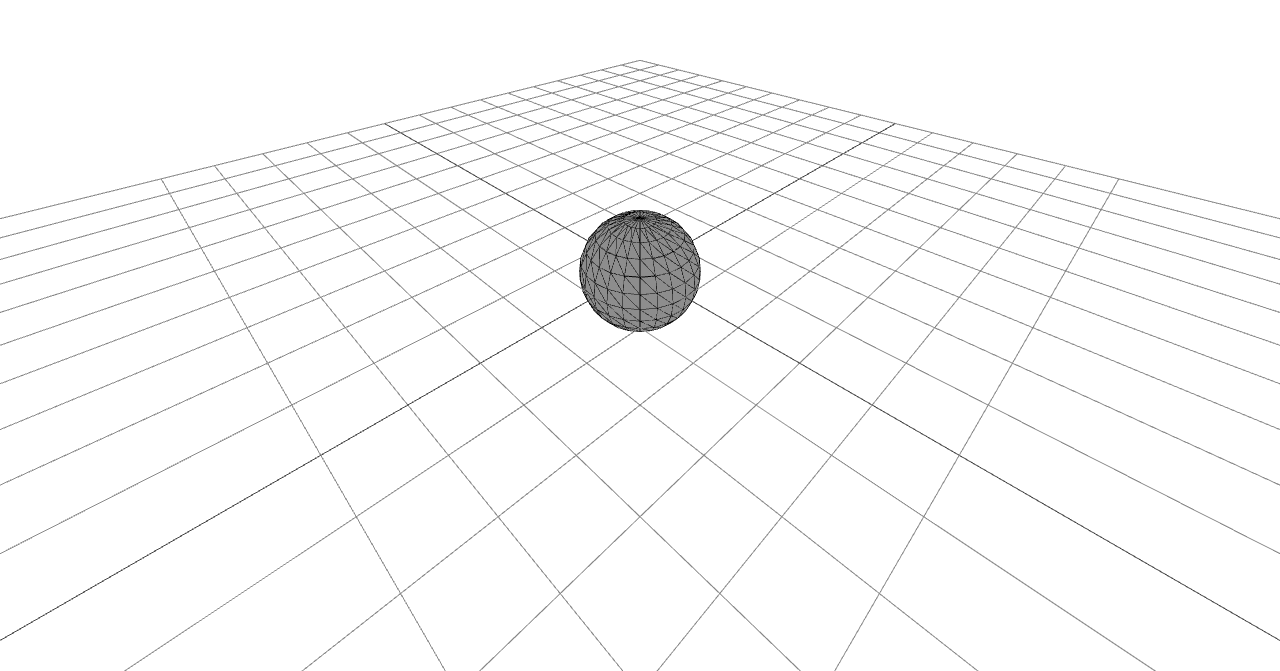
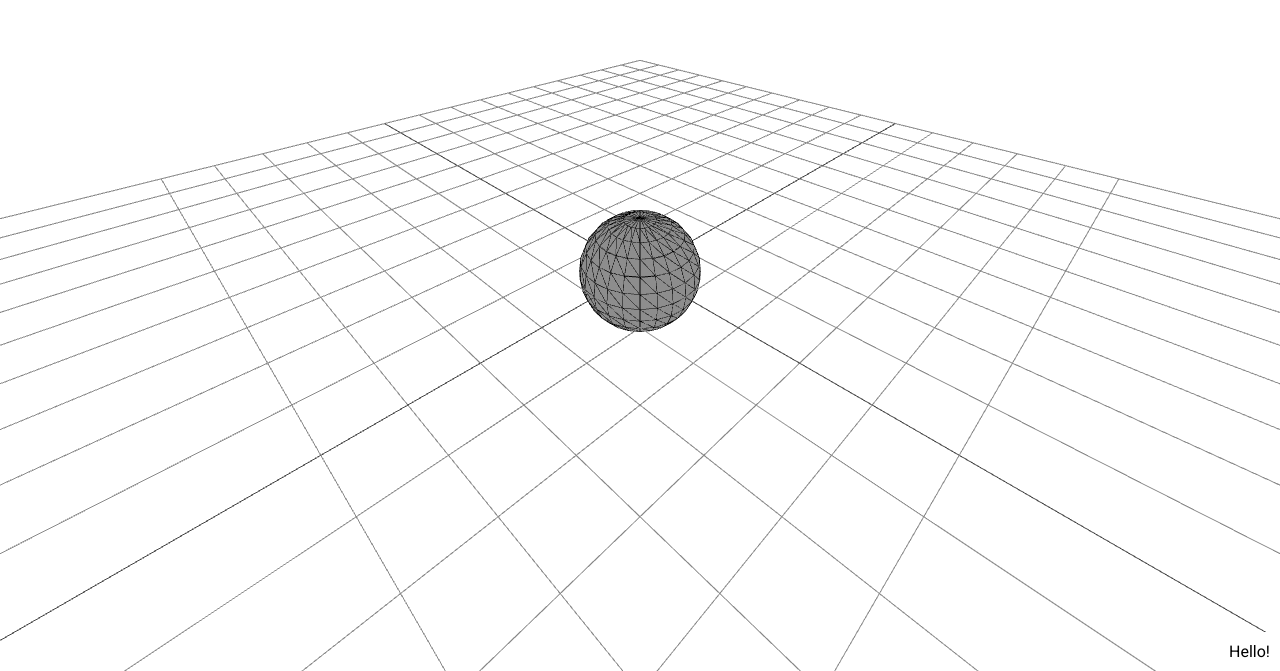
Before and after one commit to HKanwal/quaternions, a React (Vite) app: page / in a window 1280 px wide. Shown: the part 129-800 px from the top of the page. Built offline with nearby package versions, Linux system fonts and the light colour scheme.

Commit message:
Add placeholder overlay in bot-right.

```diff
--- a/src/App.tsx
+++ b/src/App.tsx
@@ -2,9 +2,11 @@ import { OrbitControls } from "@react-three/drei";
 import "./App.css";
 import { Canvas } from "@react-three/fiber";
 import WireframeSphere from "./components/WireframeSphere";
+import Controls from "./components/Controls";
 
 function App() {
   return (
+    <>
       <div id="canvas-container">
         <Canvas>
           <WireframeSphere />
@@ -13,6 +15,9 @@ function App() {
           <OrbitControls />
         </Canvas>
       </div>
+
+      <Controls />
+    </>
   );
 }
 
--- /dev/null
+++ b/src/components/Controls.tsx
@@ -0,0 +1,11 @@
+import Styles from "../styles/Controls.module.css";
+
+function Controls() {
+  return (
+    <div className={Styles.container}>
+      <span>Hello!</span>
+    </div>
+  );
+}
+
+export default Controls;
--- /dev/null
+++ b/src/styles/Controls.module.css
@@ -0,0 +1,7 @@
+.container {
+  position: absolute;
+  bottom: 0;
+  right: 0;
+  background-color: white;
+  padding: 10px;
+}
```
Lines whose indentation alone changed are shown as unchanged.
